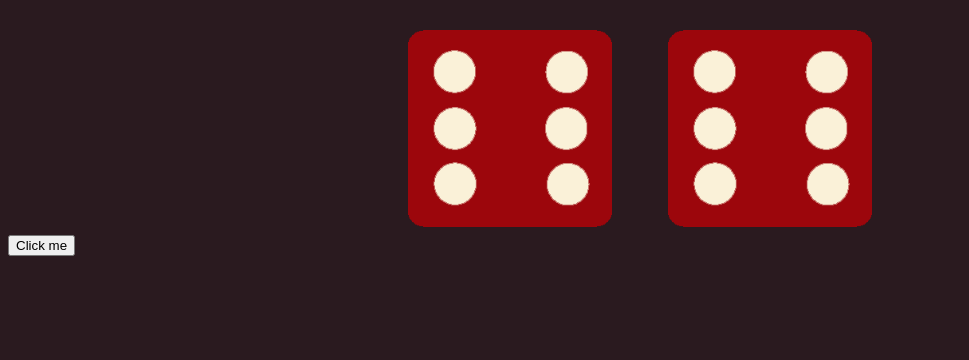
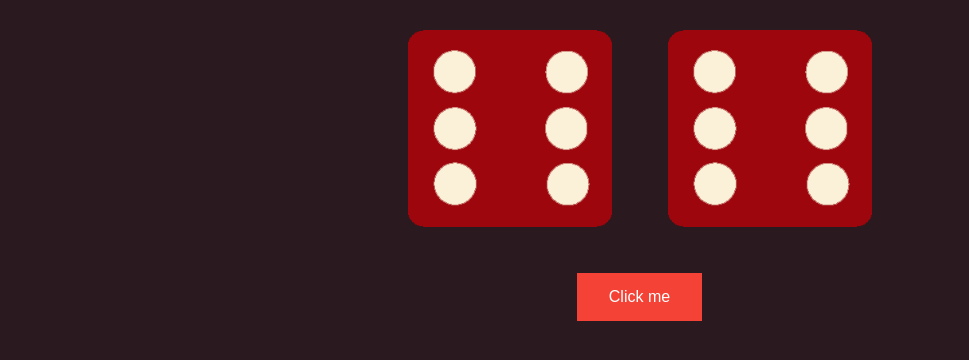
Before and after one commit to sauravchaudharysc/dicegame, a plain HTML site: page index.html in a window 1280 px wide. Shown: the part 312-672 px from the top of the page, without its empty margins (0-969 px from the left). Drawn offline with Linux system fonts and the light colour scheme.

Commit message:
Add files via upload

```diff
--- a/styles.css
+++ b/styles.css
@@ -7,9 +7,22 @@
 .dice {
   text-align: center;
   display: inline-block;
-
 }
-
+.button {
+  background-color: #f44336;
+  border: none;
+  color: white;
+  padding: 15px 32px;
+  text-align: center;
+  text-decoration: none;
+  display: inline-block;
+  font-size: 16px;
+  cursor: pointer;
+}
+.but{
+  position:relative;
+  margin:3% 45%;
+}
 body {
   background-color: #2A1A1F;
 }
```
